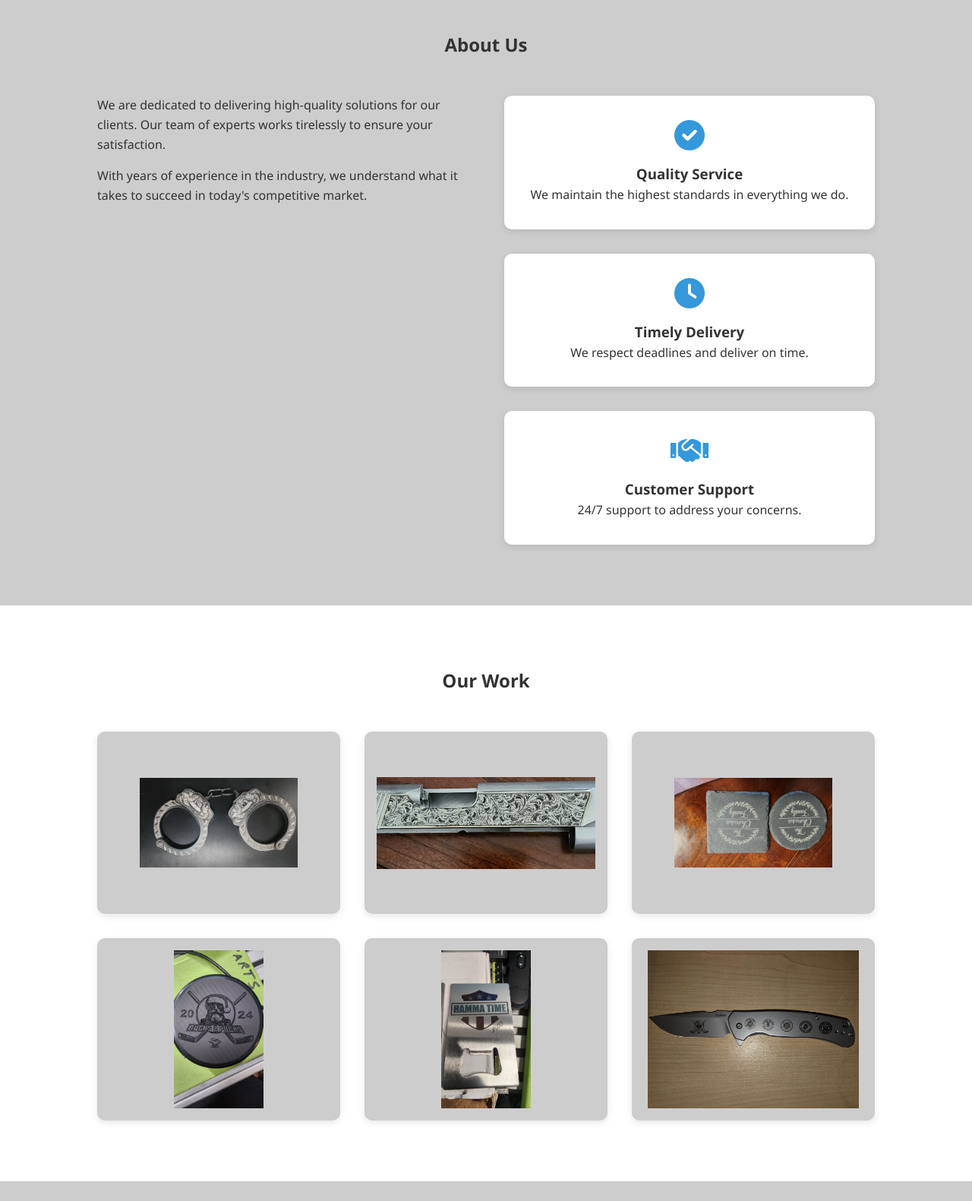
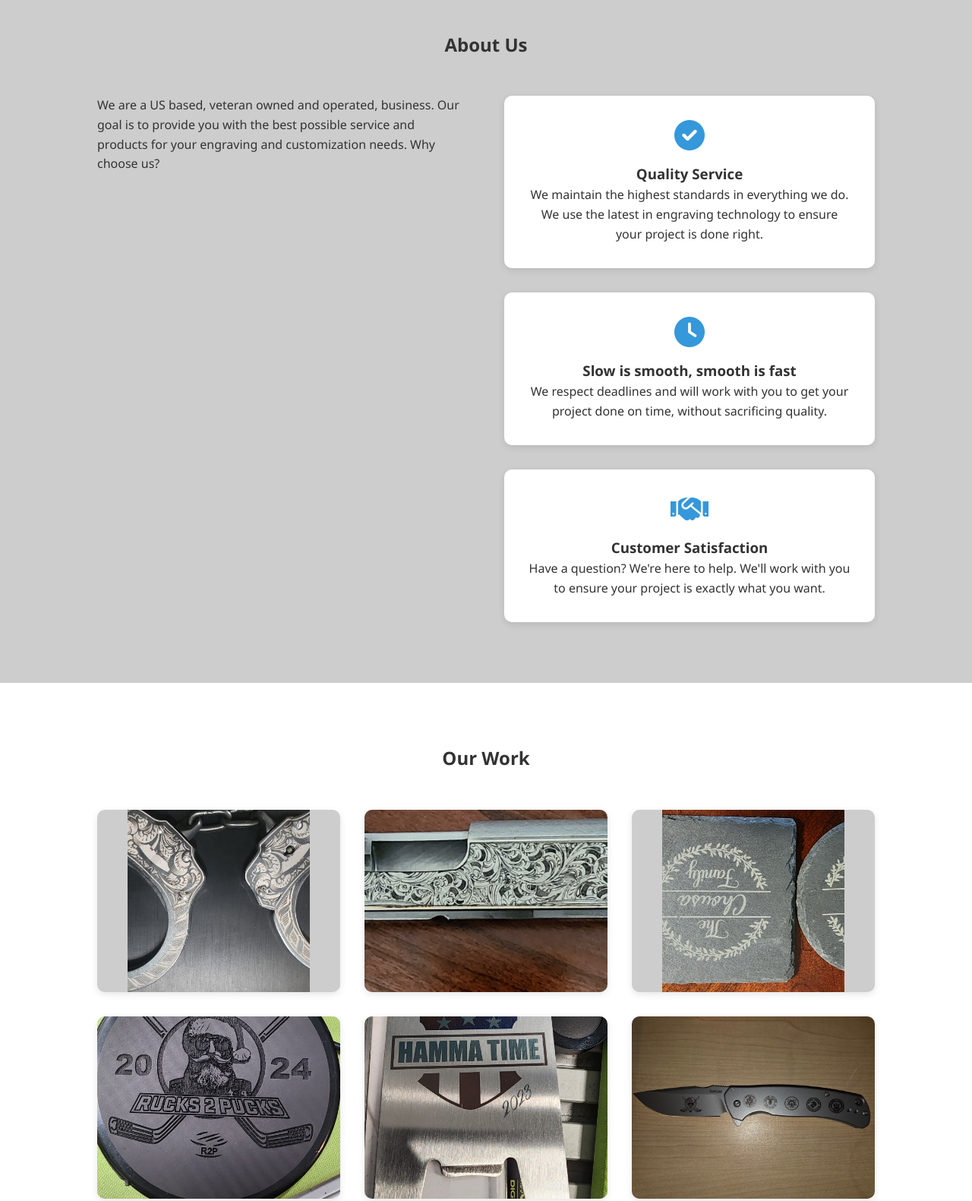
Before and after one commit to patrickoser/west-custom, a website built with Vite: page index.html in a window 1280 px wide. Shown: the part 840-2421 px from the top of the page at 76% size. Built offline with nearby package versions, Linux system fonts and the light colour scheme.

Commit message:
Update about section cards.

```diff
--- a/index.html
+++ b/index.html
@@ -38,7 +38,7 @@
             </div>
             <div class="hero-description">
                 <p>Your one stop shop for all your engraving and customization needs.
-                Whether it be metal, wood, or a hockey puck, we got you covered.
+                Whether it be metal, wood, or stone, we got you covered.
                 Have a look below to see some of our work. If you like what you see then
                 please reach out to us with some details about your project and we can
                 get started on bringing your vision to life.</p>
@@ -51,24 +51,29 @@
         <h2>About Us</h2>
         <div class="about-content">
             <div class="about-text">
-                <p>We are dedicated to delivering high-quality solutions for our clients. Our team of experts works tirelessly to ensure your satisfaction.</p>
-                <p>With years of experience in the industry, we understand what it takes to succeed in today's competitive market.</p>
+                <p>We are a US based, veteran owned and operated, business. Our goal is to provide you with the
+                    best possible service and products for your engraving and customization needs.
+                    Why choose us?
+                </p>
             </div>
             <div class="about-features">
                 <div class="feature">
                     <i class="fas fa-check-circle"></i>
                     <h3>Quality Service</h3>
-                    <p>We maintain the highest standards in everything we do.</p>
+                    <p>We maintain the highest standards in everything we do.
+                    We use the latest in engraving technology to ensure your project is done right.</p>
                 </div>
                 <div class="feature">
                     <i class="fas fa-clock"></i>
-                    <h3>Timely Delivery</h3>
-                    <p>We respect deadlines and deliver on time.</p>
+                    <h3>Slow is smooth, smooth is fast</h3>
+                    <p>We respect deadlines and will work with you to get your project done on time,
+                    without sacrificing quality.
+                    </p>
                 </div>
                 <div class="feature">
                     <i class="fas fa-handshake"></i>
-                    <h3>Customer Support</h3>
-                    <p>24/7 support to address your concerns.</p>
+                    <h3>Customer Satisfaction</h3>
+                    <p>Have a question? We're here to help. We'll work with you to ensure your project is exactly what you want.</p>
                 </div>
             </div>
         </div>
--- a/style.css
+++ b/style.css
@@ -249,8 +249,8 @@ body {
 .gallery-item img {
     width: 100%;
     height: 100%;
-    object-fit: contain;
-    padding: 1rem;
+    object-fit: cover;
+    padding: 0;
     transition: transform 0.3s ease;
 }
 
@@ -263,6 +263,10 @@ body {
 .gallery-item:nth-child(1):hover img,
 .gallery-item:nth-child(3):hover img {
     transform: rotate(90deg) scale(1.05);
+}
+
+.gallery-item:not(:nth-child(1)):not(:nth-child(3)):hover img {
+    transform: scale(1.05);
 }
 
 /* Contact section */
```
